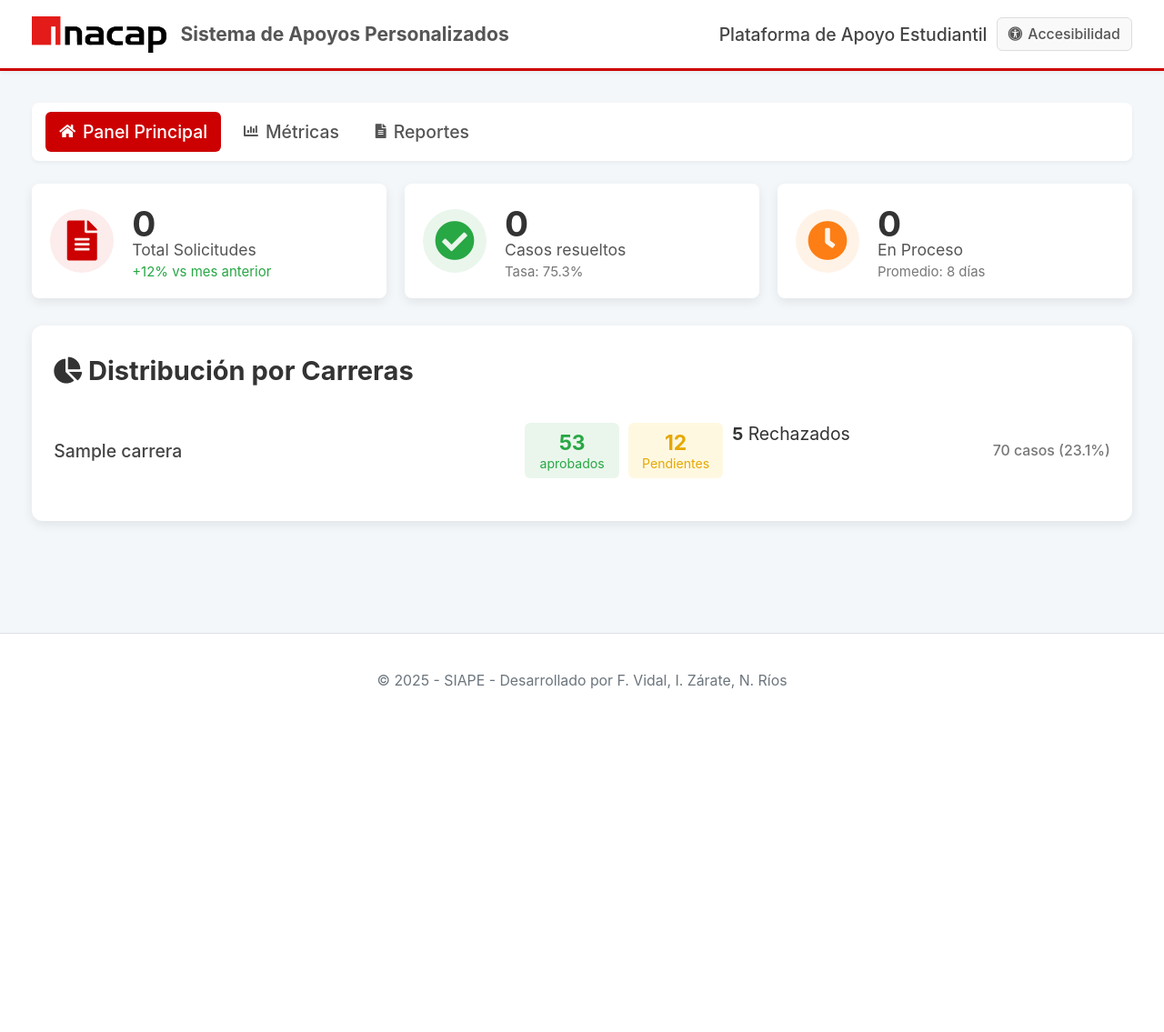
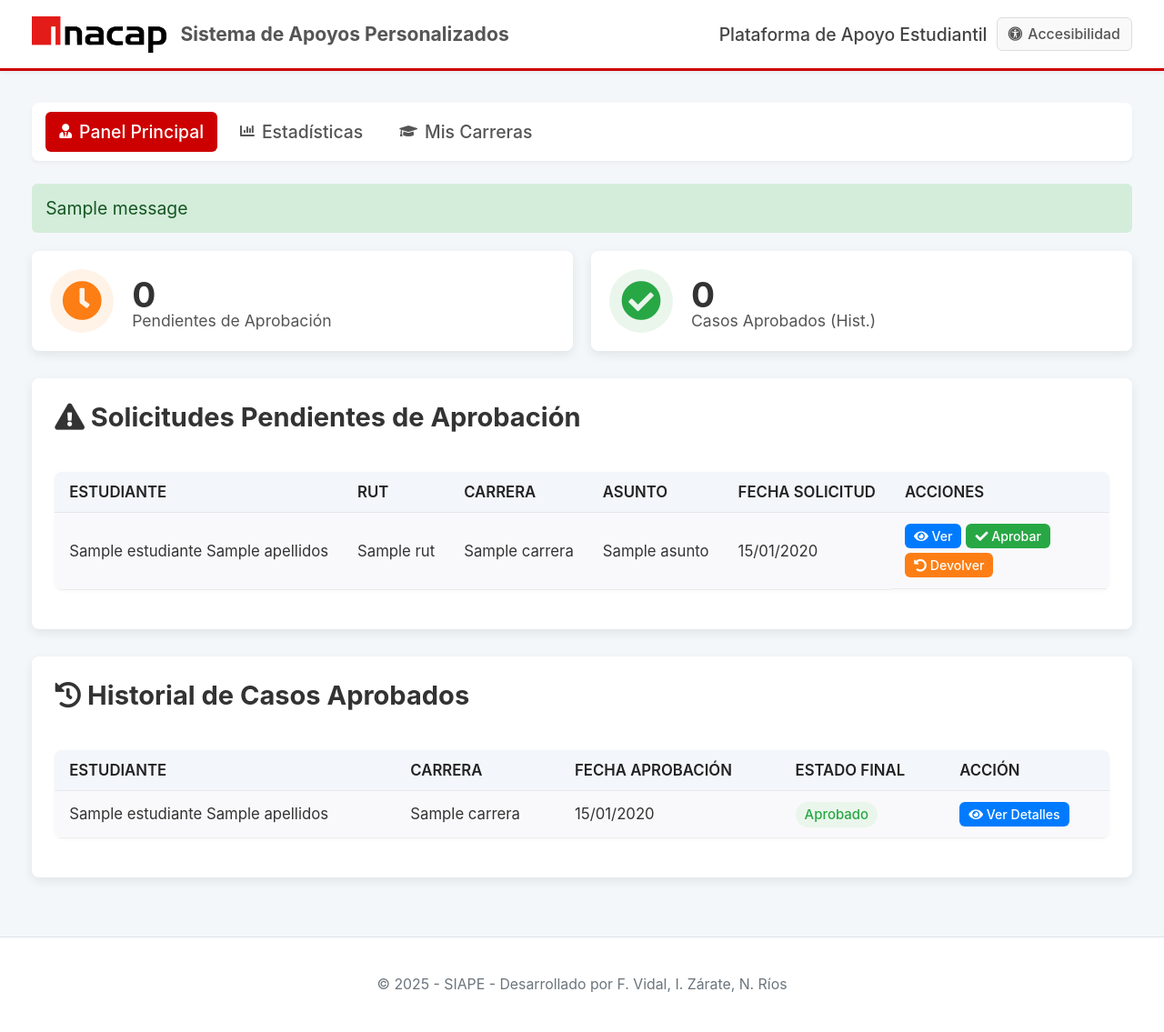
Before and after one commit to Wiccaos/SIAPE-test, a Django app: template SIAPE/templates/SIAPE/dashboard_director.html in a window 1280 px wide. Shown: the whole page at 91% size. Before the commit the page ends 757 px from the top, so only its background shows below. Run offline with Django 5.2, Linux system fonts and the light colour scheme; the template is opened without the code that fills it: most values are stand-ins (such as "Sample title", 1, 10 or a date in 2020); one stand-in notice (Sample message) is shown.

Commit message:
dashboard director/carreras

```diff
--- a/SIAPE/templates/SIAPE/dashboard_director.html
+++ b/SIAPE/templates/SIAPE/dashboard_director.html
@@ -2,7 +2,7 @@
 {% load static %}
 
 {% block title %}
-    Panel Director | SIAPE
+    Dashboard Director | SIAPE
 {% endblock %}
 
 {% block extra_head %}
@@ -14,28 +14,35 @@
 
     <nav class="dashboard-nav">
         <a href="{% url 'dashboard_director' %}" class="nav-item active">
-            <i class="fas fa-home"></i>
+            <i class="fas fa-user-tie"></i>
             Panel Principal
         </a>
         <a href="#" class="nav-item">
             <i class="fas fa-chart-bar"></i>
-            Métricas
+            Estadísticas
         </a>
-        <a href="#" class="nav-item">
-            <i class="fas fa-file-alt"></i>
-            Reportes
+        <a href="{% url 'carreras_director' %}" class="nav-item">
+            <i class="fas fa-graduation-cap"></i>
+            Mis Carreras
         </a>
     </nav>
 
+    {% if messages %}
+        {% for message in messages %}
+            <div class="alert alert-{{ message.tags }} custom-alert-{{ message.tags }}">
+                {{ message }}
+            </div>
+        {% endfor %}
+    {% endif %}
+
     <section class="kpi-container">
         <div class="kpi-card">
-            <div class="kpi-icon icon-solicitudes">
-                <i class="fas fa-file-alt"></i>
+            <div class="kpi-icon icon-proceso">
+                <i class="fas fa-clock"></i>
             </div>
             <div class="kpi-info">
-                <span class="kpi-value">{{ total_solicitudes|default:0 }}</span>
-                <span class="kpi-label">Total Solicitudes</span>
-                <span class="kpi-detail increase">+12% vs mes anterior</span>
+                <span class="kpi-value">{{ kpis.total_pendientes|default:0 }}</span>
+                <span class="kpi-label">Pendientes de Aprobación</span>
             </div>
         </div>
 
@@ -44,54 +51,114 @@
                 <i class="fas fa-check-circle"></i>
             </div>
             <div class="kpi-info">
-                <span class="kpi-value">{{ casos_resueltos|default:0 }}</span>
-                <span class="kpi-label">Casos resueltos</span>
-                <span class="kpi-detail">Tasa: 75.3%</span>
-            </div>
-        </div>
-
-        <div class="kpi-card">
-            <div class="kpi-icon icon-proceso">
-                <i class="fas fa-clock"></i>
-            </div>
-            <div class="kpi-info">
-                <span class="kpi-value">{{ casos_en_proceso|default:0 }}</span>
-                <span class="kpi-label">En Proceso</span>
-                <span class="kpi-detail">Promedio: 8 días</span>
+                <span class="kpi-value">{{ kpis.total_aprobados|default:0 }}</span>
+                <span class="kpi-label">Casos Aprobados (Hist.)</span>
             </div>
         </div>
     </section>
 
-    <section class="support-grid-container">
-        <h2><i class="fas fa-chart-pie"></i> Distribución por Carreras</h2>
+    <section class="table-container">
+        <div class="table-header">
+            <h2 class="casos-pendientes-titulo"><i class="fas fa-exclamation-triangle"></i> Solicitudes Pendientes de Aprobación</h2>
+        </div>
 
-        {% for carrera in carreras %}
-            <div class="support-row">
-                <div class="support-title">
-                    {{ carrera.nombre }}
-                </div>
-                <div class="support-stats">
-                    <div class="stat-box approved">
-                        <strong>53</strong>
-                        <span>aprobados</span>
-                    </div>
-                    <div class="stat-box pending">
-                        <strong>12</strong>
-                        <span>Pendientes</span>
-                    </div>
-                    <div class_A"stat-box rejected">
-                        <strong>5</strong>
-                        <span>Rechazados</span>
-                    </div>
-                </div>
-                <div class="support-total">
-                    70 casos (23.1%)
-                </div>
-            </div>
-        {% empty %}
-            <p>No hay carreras registradas.</p>
-        {% endfor %}
+        <table class="custom-table">
+            <thead>
+                <tr>
+                    <th>Estudiante</th>
+                    <th>RUT</th>
+                    <th>Carrera</th>
+                    <th>Asunto</th>
+                    <th>Fecha Solicitud</th>
+                    <th style="width: 25%;">Acciones</th>
+                </tr>
+            </thead>
+            <tbody>
+                {% for solicitud in solicitudes_pendientes %}
+                <tr>
+                    <td>{{ solicitud.estudiantes.nombres }} {{ solicitud.estudiantes.apellidos }}</td>
+                    <td>{{ solicitud.estudiantes.rut }}</td>
+                    <td>{{ solicitud.estudiantes.carreras.nombre }}</td>
+                    <td>{{ solicitud.asunto }}</td>
+                    <td>{{ solicitud.created_at|date:"d/m/Y" }}</td>
+                    <td class="acciones-container">
+                        <a href="{% url 'detalle_casos_coordinadora' solicitud.id %}" class="btn-accion btn-agendar btn-accion-small">
+                            <i class="fas fa-eye"></i> Ver
+                        </a>
 
+                        <form action="{% url 'aprobar_caso' solicitud.id %}" method="POST" style="display: inline-block;">
+                            {% csrf_token %}
+                            <button type="submit" class="btn-accion btn-accion-green btn-accion-small"
+                                    onclick="return confirm('¿Está seguro de APROBAR este caso? Esta acción es final.')">
+                                <i class="fas fa-check"></i> Aprobar
+                            </button>
+                        </form>
+
+                        <form action="{% url 'rechazar_caso' solicitud.id %}" method="POST" style="display: inline-block;">
+                            {% csrf_token %}
+                            <button type="submit" class="btn-accion btn-ajuste btn-accion-small"
+                                    onclick="return confirm('¿Está seguro de DEVOLVER este caso al Asesor Pedagógico para su revisión?');">
+                                <i class="fas fa-undo-alt"></i> Devolver
+                            </button>
+                        </form>
+                    </td>
+                </tr>
+                {% empty %}
+                <tr>
+                    <td colspan="6">
+                        <div class="empty-state">
+                            <i class="fas fa-check-circle icono-check"></i>
+                            <p>¡Excelente! No tienes solicitudes pendientes de aprobación.</p>
+                        </div>
+                    </td>
+                </tr>
+                {% endfor %}
+            </tbody>
+        </table>
+    </section>
+
+    <section class="table-container">
+        <div class="table-header">
+            <h2><i class="fas fa-history"></i> Historial de Casos Aprobados</h2>
+        </div>
+
+        <table class="custom-table">
+            <thead>
+                <tr>
+                    <th>Estudiante</th>
+                    <th>Carrera</th>
+                    <th>Fecha Aprobación</th>
+                    <th>Estado Final</th>
+                    <th>Acción</th>
+                </tr>
+            </thead>
+            <tbody>
+                {% for solicitud in solicitudes_historial %}
+                <tr>
+                    <td>{{ solicitud.estudiantes.nombres }} {{ solicitud.estudiantes.apellidos }}</td>
+                    <td>{{ solicitud.estudiantes.carreras.nombre }}</td>
+                    <td>{{ solicitud.updated_at|date:"d/m/Y" }}</td>
+                    <td>
+                        <span class="status status-aprobado">Aprobado</span>
+                    </td>
+                    <td>
+                        <a href="{% url 'detalle_casos_coordinadora' solicitud.id %}" class="btn-accion btn-agendar btn-accion-small">
+                            <i class="fas fa-eye"></i> Ver Detalles
+                        </a>
+                    </td>
+                </tr>
+                {% empty %}
+                <tr>
+                    <td colspan="5">
+                        <div class="empty-state">
+                            <i class="fas fa-inbox"></i>
+                            <p>No hay casos en el historial.</p>
+                        </div>
+                    </td>
+                </tr>
+                {% endfor %}
+            </tbody>
+        </table>
     </section>
 
 </div>
```
